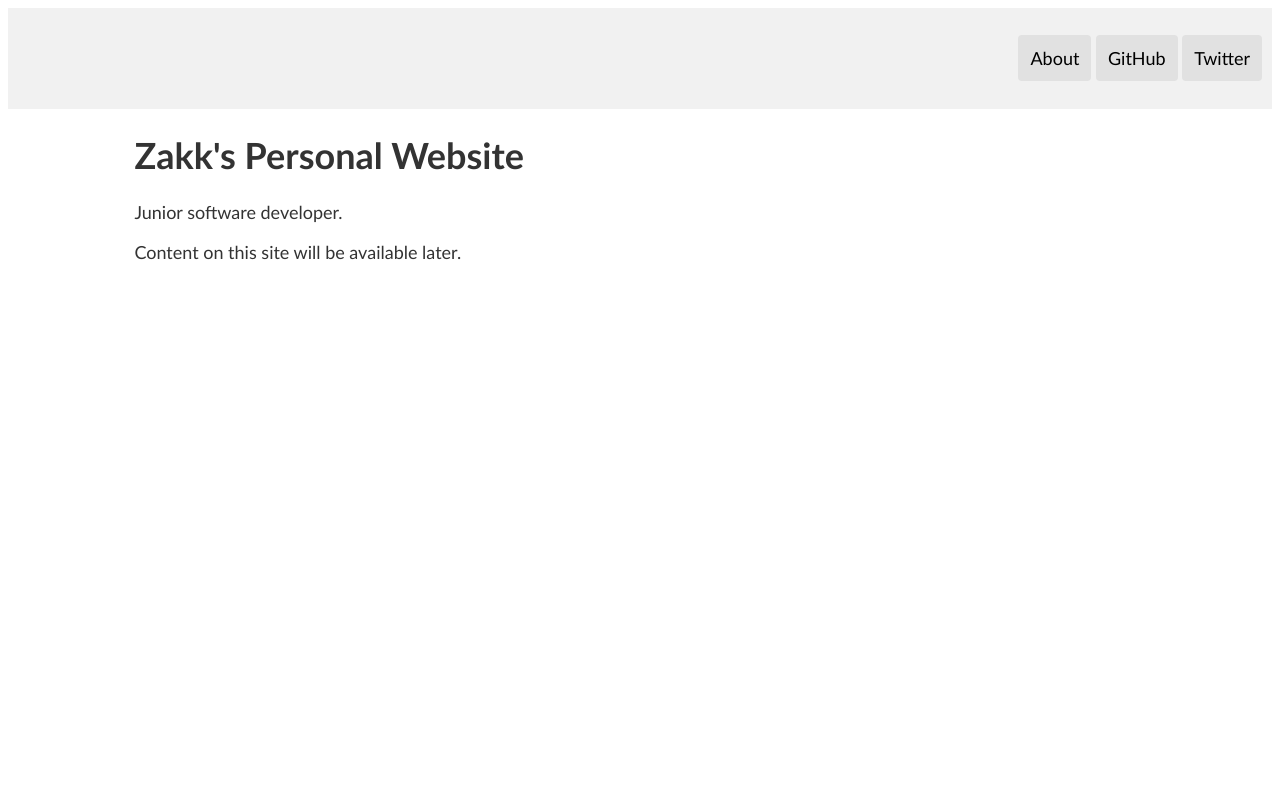
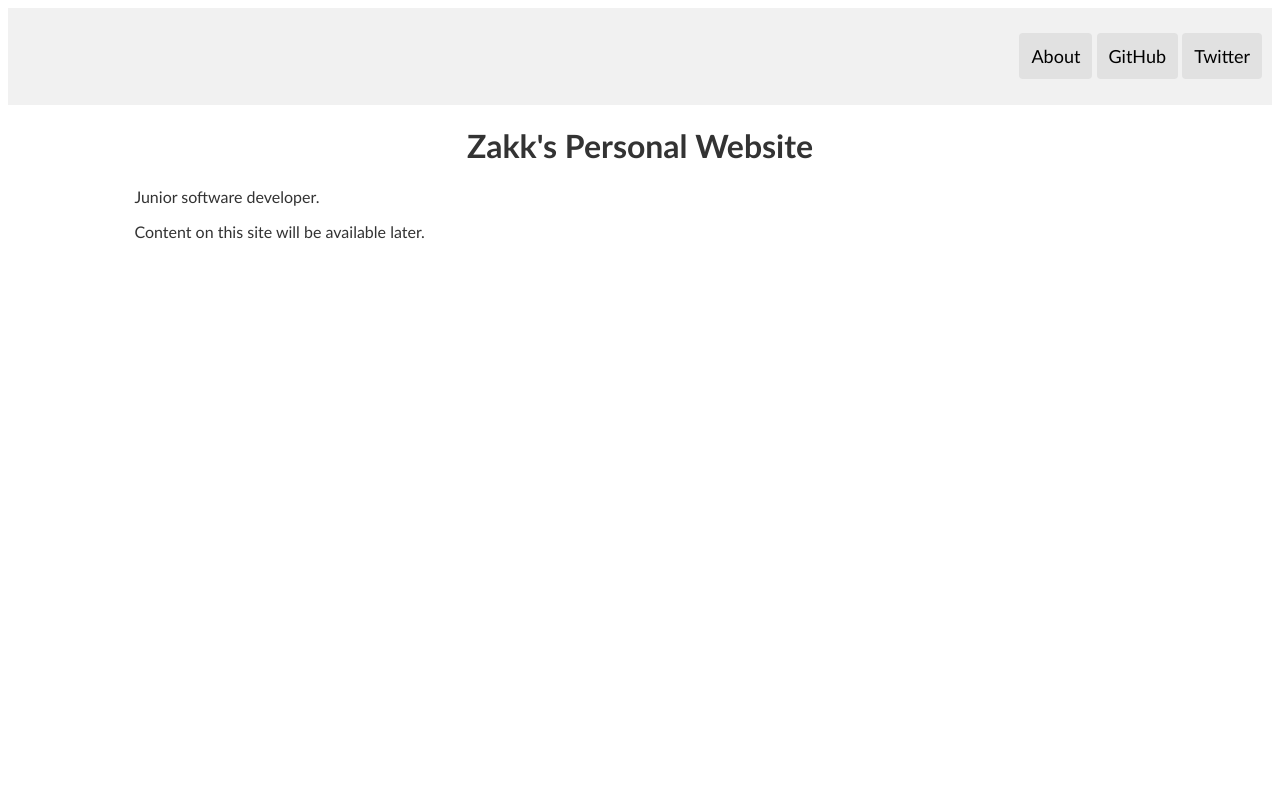
Before and after one commit to zakkm/zakkm.github.io, a plain HTML site: page index.html in a window 1280 px wide. Shown: the top 800 px of the page. Drawn offline with Linux system fonts and the light colour scheme.

Commit message:
Update style.css

```diff
--- a/styles/style.css
+++ b/styles/style.css
@@ -17,7 +17,6 @@ body {
 	min-height: 100vh;
 	color: #333333;
 	font-family: "Trebuchet MS", "Segoe UI", "Verdana", "Tahoma", "Arial", Sans-Serif;
-	font-size: large;
 }
 
 main {
@@ -29,6 +28,10 @@ main {
 
 	max-width: 80%;
 	margin: auto;
+}
+
+.pagetitle {
+	text-align: center;
 }
 
 .header, .footer {
```
